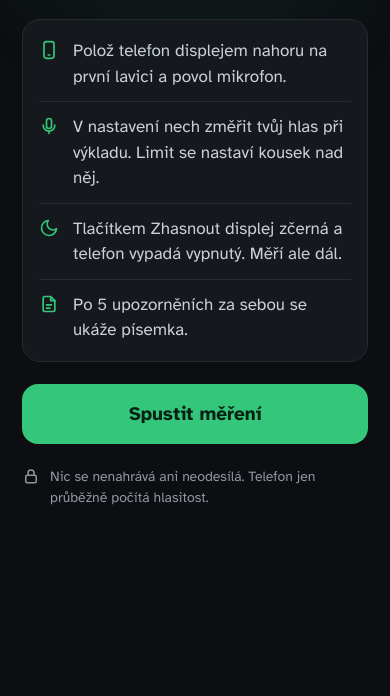
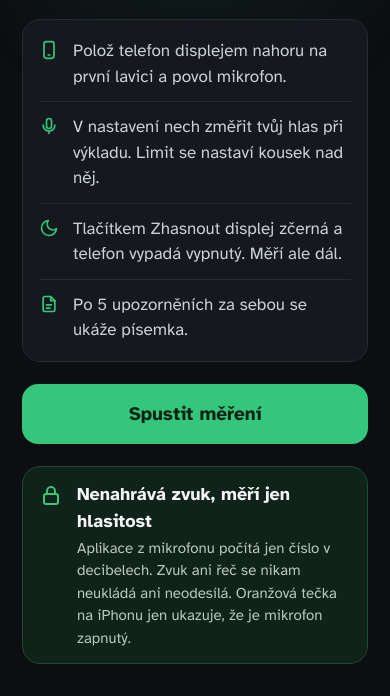
Before and after one commit to tomasverner6-hub/Tichomer-, a plain HTML site: page index.html in a window 390 px wide. Shown: the part 319-1015 px from the top of the page. Before the commit the page ends 859 px from the top, so only its background shows below. Drawn offline with Linux system fonts and the light colour scheme.

Commit message:
Add privacy disclaimer: measures loudness only, records nothing
- Start screen: highlighted note that no sound or speech is stored or sent,
  only a dB number is calculated; explains the iPhone orange mic dot
- Measuring screen: permanent line under the gauge

Co-Authored-By: Claude Opus 5.5 <noreply@anthropic.com>
Claude-Session: https://claude.ai/code/session_018UEDDRKF71BkW6Az7Zggco

```diff
--- a/index.html
+++ b/index.html
@@ -48,8 +48,12 @@ h1{font-size:46px;line-height:1.05;margin:0;text-align:center}
 .steps li:last-child{border-bottom:0}
 .steps svg{color:var(--ok);margin-top:2px}
 .err{background:#3a1414;border:1px solid #6b2121;color:#ffd7d4;padding:14px 16px;border-radius:14px}
-.priv{display:flex;gap:10px;align-items:flex-start;justify-content:center;text-align:left}
-.priv svg{width:18px;height:18px;color:var(--mute);margin-top:1px}
+.privacy{display:flex;gap:14px;align-items:flex-start;padding:14px 16px;border-radius:18px;background:#10231a;border:1px solid #1f4a33}
+.privacy svg{width:24px;height:24px;color:var(--ok);margin-top:2px}
+.privacy b{display:block;font-size:18px}
+.privacy span{display:block;color:#b9c6be;font-size:15px;margin-top:2px}
+.privline{display:inline-flex;align-items:center;gap:6px;margin:2px 0 0;font-size:14px;color:var(--mute)}
+.privline svg{width:15px;height:15px}
 
 /* měření */
 #app{max-width:1100px;margin:0 auto;padding:10px 16px 18px;display:grid;gap:14px}
@@ -183,7 +187,8 @@ input[type=text]{font:inherit;font-size:16px;width:100%;min-height:48px;padding:
   </ul>
   <div id="err" class="err hidden" role="alert"></div>
   <button id="go" class="primary">Spustit měření</button>
-  <p class="note priv"><svg class="i" viewBox="0 0 24 24"><rect x="5" y="11" width="14" height="10" rx="2"/><path d="M8 11V8a4 4 0 0 1 8 0v3"/></svg><span>Nic se nenahrává ani neodesílá. Telefon jen průběžně počítá hlasitost.</span></p>
+  <div class="privacy" role="note"><svg class="i" viewBox="0 0 24 24"><rect x="5" y="11" width="14" height="10" rx="2"/><path d="M8 11V8a4 4 0 0 1 8 0v3"/></svg>
+    <div><b>Nenahrává zvuk, měří jen hlasitost</b><span>Aplikace z mikrofonu počítá jen číslo v decibelech. Zvuk ani řeč se nikam neukládá ani neodesílá. Oranžová tečka na iPhonu jen ukazuje, že je mikrofon zapnutý.</span></div></div>
 </main>
 
 <div id="app" class="hidden">
@@ -207,6 +212,7 @@ input[type=text]{font:inherit;font-size:16px;width:100%;min-height:48px;padding:
       <div class="read"><div id="num" class="num">--</div><div class="unit">dB (přibližně)</div></div>
     </div>
     <p id="state" class="state">Klid</p>
+    <p class="privline"><svg class="i" viewBox="0 0 24 24"><rect x="5" y="11" width="14" height="10" rx="2"/><path d="M8 11V8a4 4 0 0 1 8 0v3"/></svg>Nenahrává zvuk, měří jen hlasitost</p>
   </div>
   <div class="side">
     <div class="card hold">
```
